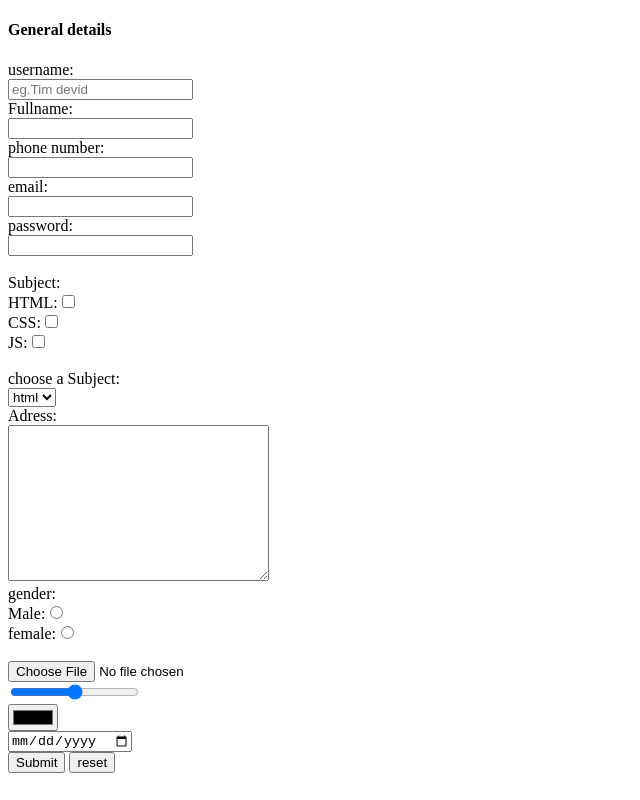
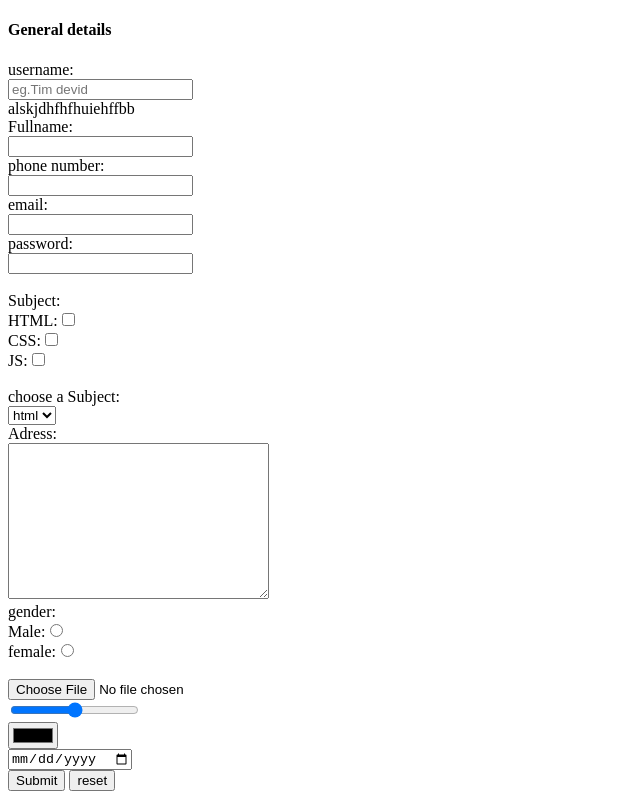
Before and after one commit to amarnathsd/Web_dev_batch_april_2023, a plain HTML site: page utils/from.html in a window 1280 px wide. Shown: the whole page, without its empty margins (0-640 px from the left). Drawn offline with Linux system fonts and the light colour scheme.

Commit message:
added div tag

```diff
--- a/utils/from.html
+++ b/utils/from.html
@@ -9,6 +9,10 @@
             <div>
                 <label for="username">username:</label><br>
                 <input type="text" name="username" placeholder="eg.Tim devid" value="">
+            </div>
+
+            <div>
+                alskjdhfhfhuiehffbb
             </div>
             <div>
                 <label for="fullname">Fullname:</label><br>
```
